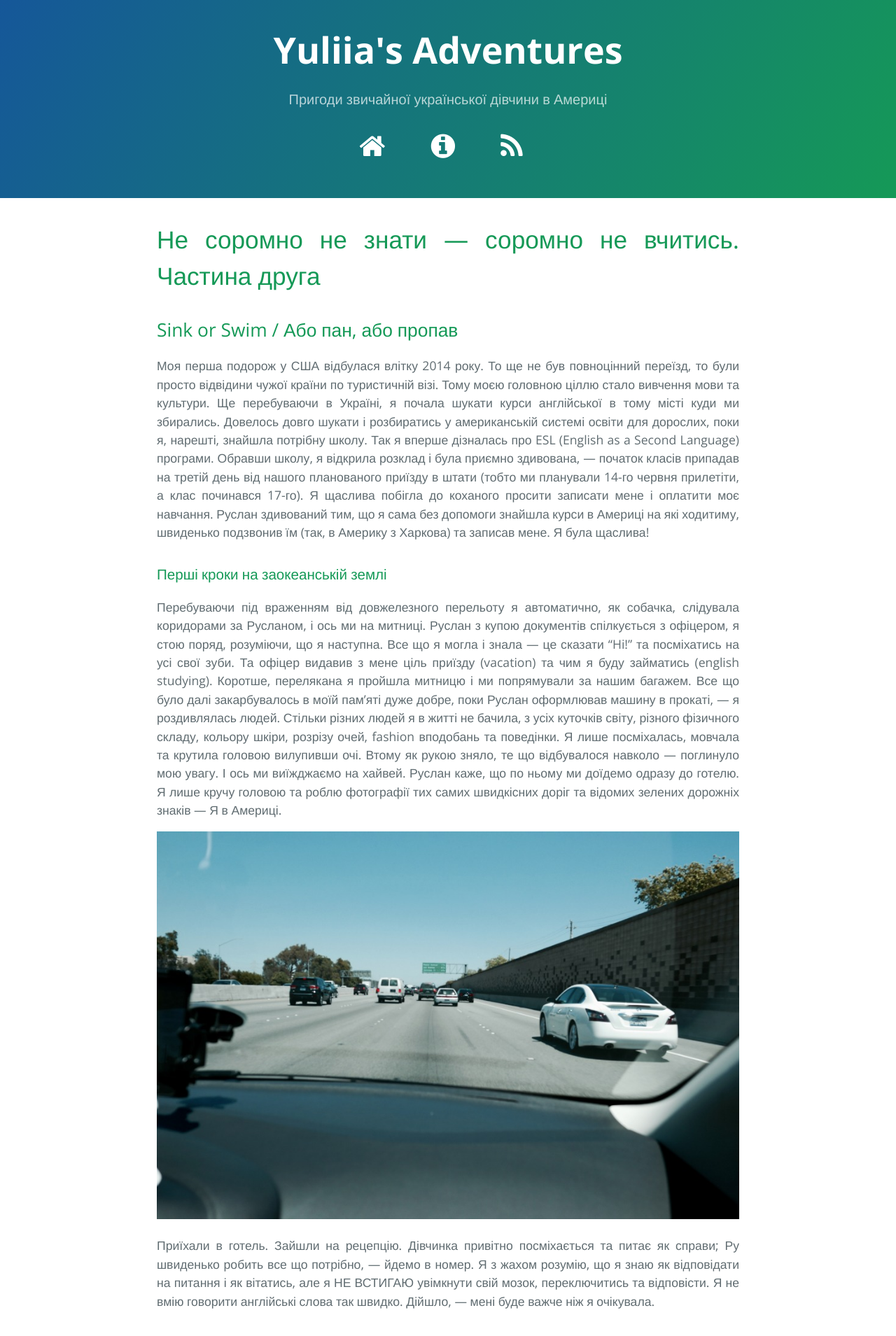
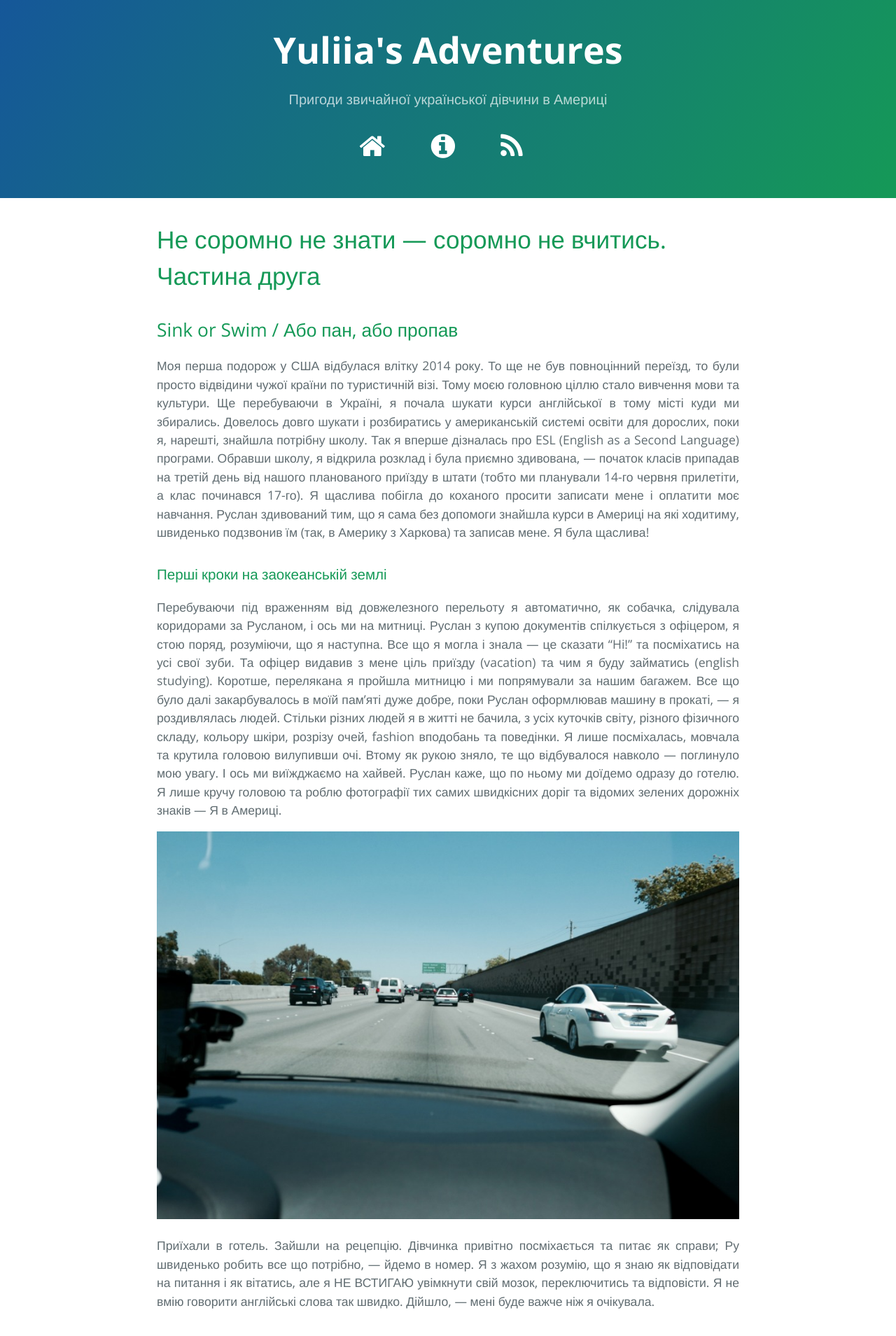
Before and after one commit to LizMars/LizMars.github.io, a Jekyll site: the page built from index.html, in a window 1280 px wide. Shown: the top 1909 px of the page at 70% size. Built offline with Jekyll 4.4.1, drawn with Linux system fonts in a browser that asks for light colours; nearby versions of some CDN libraries.

Commit message:
Convert titles into links and make left-aligned

```diff
--- a/_layouts/page.html
+++ b/_layouts/page.html
@@ -3,7 +3,7 @@ layout: default
 ---
 
 <header>
-  <h1>{{ page.title }}</h1>
+  <h1><a href="{{ page.url | prepend: site.baseurl }}">{{ page.title }}</a></h1>
 </header>
 
 {{ content }}
--- a/_sass/_cayman.scss
+++ b/_sass/_cayman.scss
@@ -1,5 +1,7 @@
 $large-breakpoint: 64em;
 $medium-breakpoint: 42em;
+
+$link-hover-color: darken(#1e6bb8, 10%);
 
 @mixin large {
     @media screen and (min-width: #{$large-breakpoint}) {
@@ -42,9 +44,8 @@ nav {
 a {
     color: #1e6bb8;
     text-decoration: none;
-
     &:hover {
-        text-decoration: underline;
+        color: $link-hover-color;
     }
 }
 
@@ -152,7 +153,15 @@ a {
 }
 
 header {
-    text-align: justify;
+    text-align: left;
+
+    a {
+        color: #159957;
+        text-decoration: none;
+        &:hover {
+            color: $link-hover-color;
+        }
+    }
 }
 
 .main-content {
--- a/index.html
+++ b/index.html
@@ -3,7 +3,9 @@ layout: default
 ---
 
 {% for post in site.posts limit:1 %}
-  <h1>{{ post.title }}</h1>
+<header>
+  <h1><a href="{{ post.url | prepend: site.baseurl }}">{{ post.title }}</a></h1>
+</header>
 
   {{ post.content }}
 {% endfor %}
```
